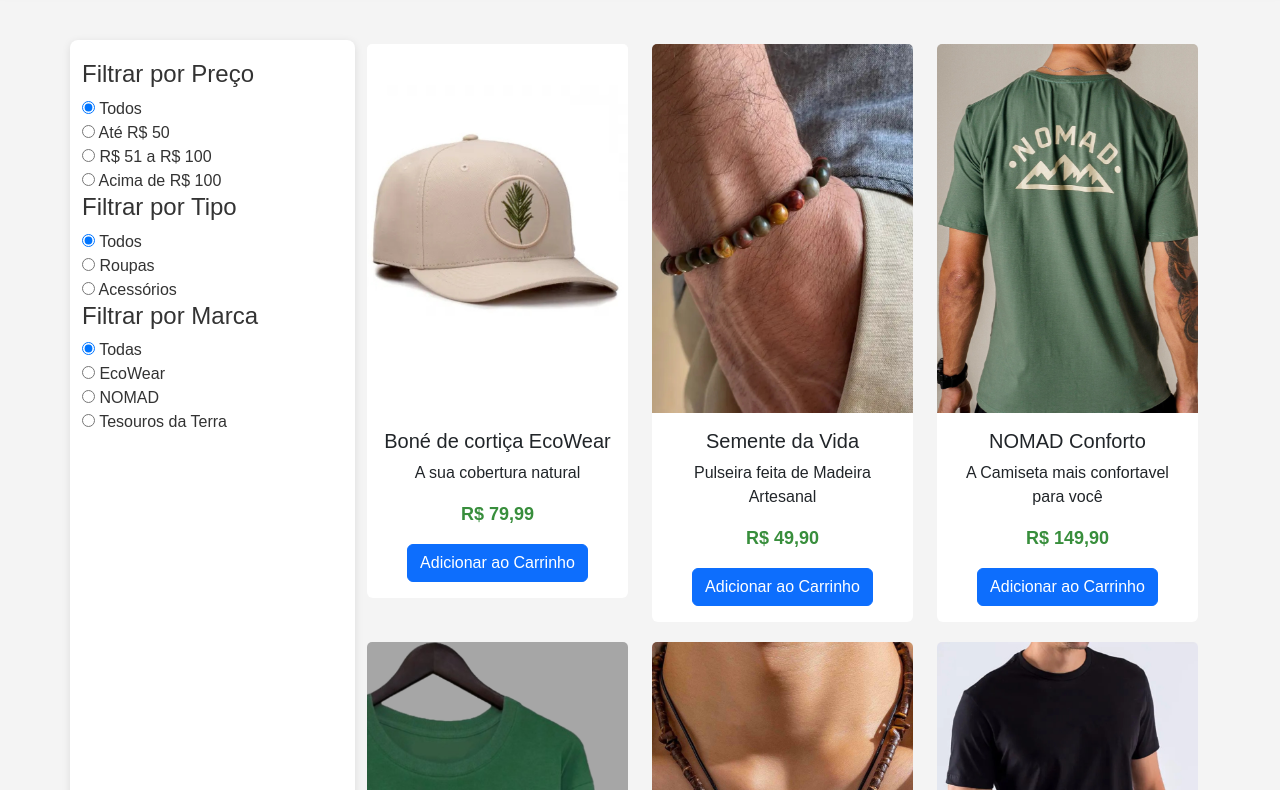
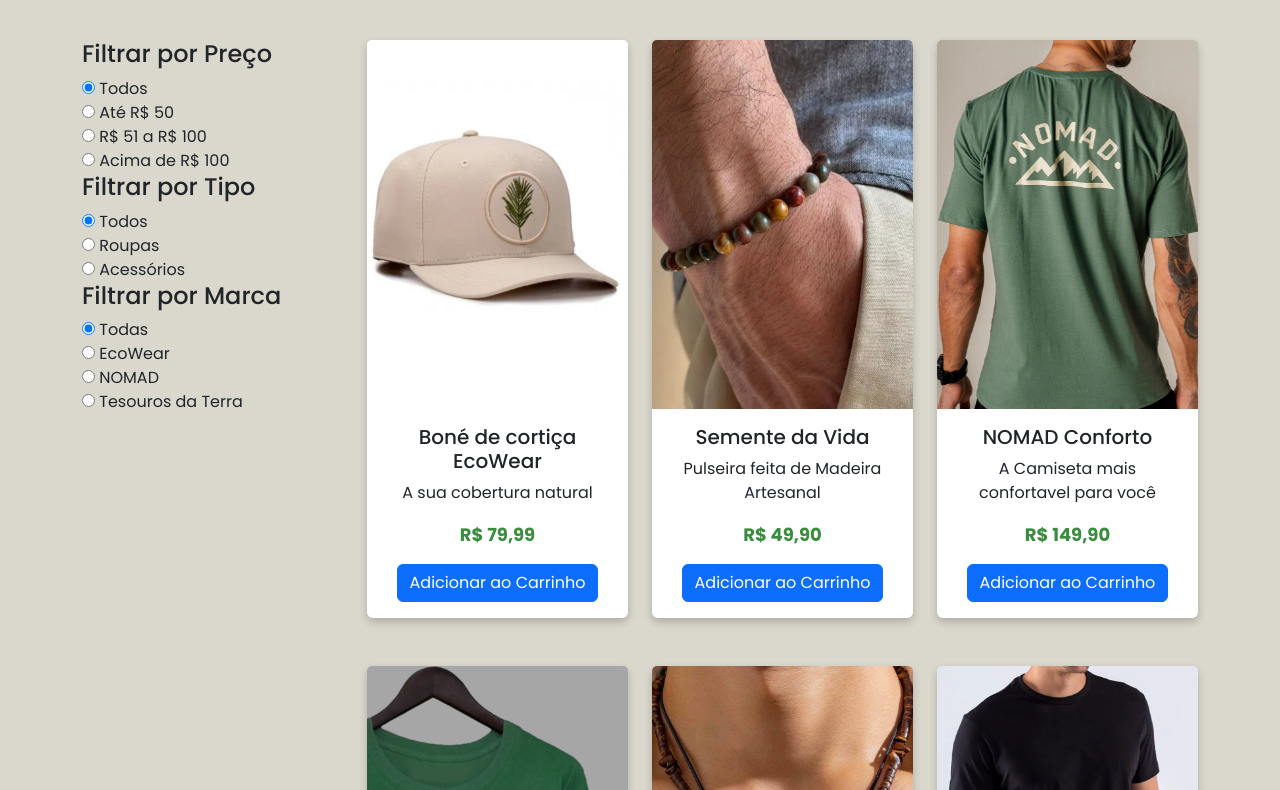
Before and after one commit to Matheus-Eiki/CP4-Front-End, a plain HTML site: page categorias.html in a window 1280 px wide. Shown: the part 74-864 px from the top of the page. Drawn offline with nearby package versions, Linux system fonts and the light colour scheme.

Commit message:
Unificando a página de categorias com o CSS principal

```diff
--- a/categorias.html
+++ b/categorias.html
@@ -4,9 +4,12 @@
     <meta charset="UTF-8">
     <meta name="viewport" content="width=device-width, initial-scale=1.0">
     <title>EcoTrend - Roupas e Acessórios Sustentáveis</title>
-    <link rel="stylesheet" href="https://cdn.jsdelivr.net/npm/bootstrap@5.3.0/dist/css/bootstrap.min.css">
+    <!-- Chamando icones externos da header -->
     <link rel="stylesheet" href="https://cdnjs.cloudflare.com/ajax/libs/font-awesome/6.4.0/css/all.min.css">
-    <link rel="stylesheet" href="./src/css/styles1.css">
+    <!-- Importando bootstrap no CSS via CDN-->
+    <link href="https://cdn.jsdelivr.net/npm/bootstrap@5.3.3/dist/css/bootstrap.min.css" rel="stylesheet" integrity="sha384-QWTKZyjpPEjISv5WaRU9OFeRpok6YctnYmDr5pNlyT2bRjXh0JMhjY6hW+ALEwIH" crossorigin="anonymous">
+    <!-- Importando CSS externo -->
+    <link rel="stylesheet" href="./src/css/styles.css">
     <!--importando font (google fonts)-->
     <link rel="preconnect" href="https://fonts.googleapis.com">
     <link rel="preconnect" href="https://fonts.gstatic.com" crossorigin>
@@ -40,7 +43,7 @@
     </header>
 
     <div class="container my-5">
-        <div class="row">
+        <div class="row gy-5">
             <!-- Filtros laterais -->
             <aside class="col-md-3">
                 <h4>Filtrar por Preço</h4>
@@ -63,8 +66,8 @@
 
 
             <!-- Grid de produtos -->
-            <div class="col-md-9 gy-1">
-                <div class="row">
+            <div class="col-md-9">
+                <div class="row gy-5 gx-4">
 
                     <!-- Boné de cortiça -->
                     <div class="col-md-4 col-6 produto" data-preco="79.99" data-tipo="acessorio" data-marca="ecowear">
--- a/src/css/styles1.css
+++ b/src/css/styles1.css
@@ -41,6 +41,7 @@ body {
   .card {
     border: none;
     transition: transform 0.3s ease-in-out;
+    box-shadow: 0 4px 8px rgba(0, 0, 0, 0.2);
   }
 
   .card:hover {
@@ -94,9 +95,9 @@ body {
     box-shadow: 0px 2px 8px rgba(0, 0, 0, 0.1);
   }
 
-  .card {
+  /* .card {
     margin-bottom: 20px;
-  }
+  } */
 
   footer {
     background: #2e7d32;
```
